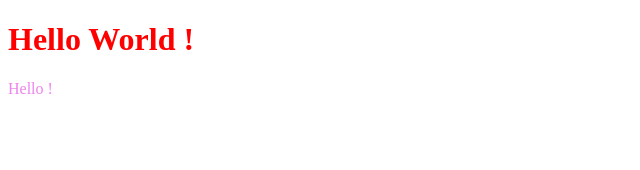
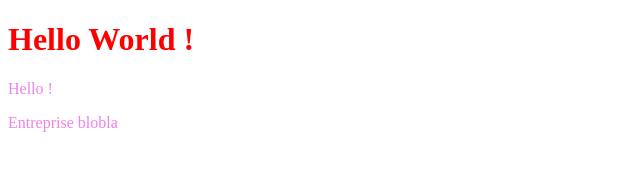
Before and after one commit to christianletembet/Exercice4-, a plain HTML site: page index.html in a window 1280 px wide. Shown: the whole page, without its empty margins (0-640 px from the left). Drawn offline with Linux system fonts and the light colour scheme.

Commit message:
Livraison entreprise

```diff
--- a/index.html
+++ b/index.html
@@ -11,6 +11,7 @@
   <body>
     <h1>Hello World !</h1>
     <p>Hello !</p>
+    <p>Entreprise blobla</p>
 
   </body>
 </html>
```
